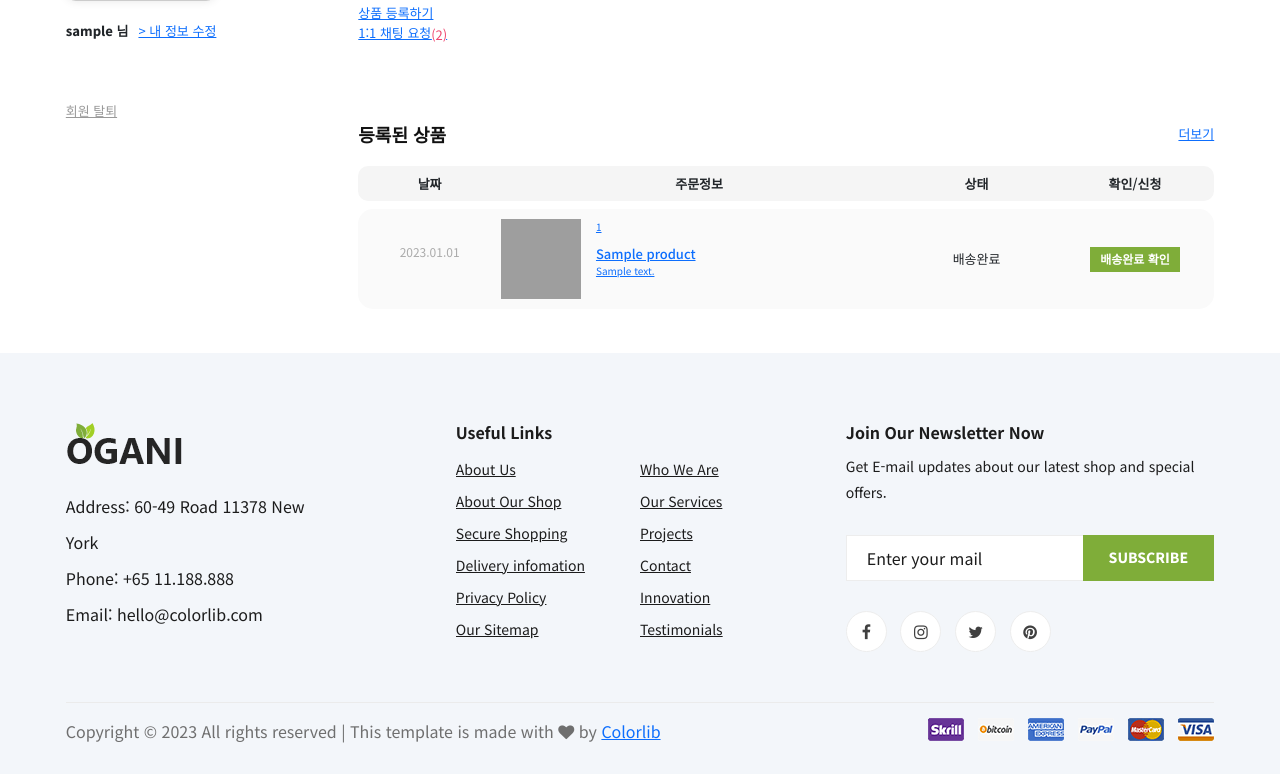
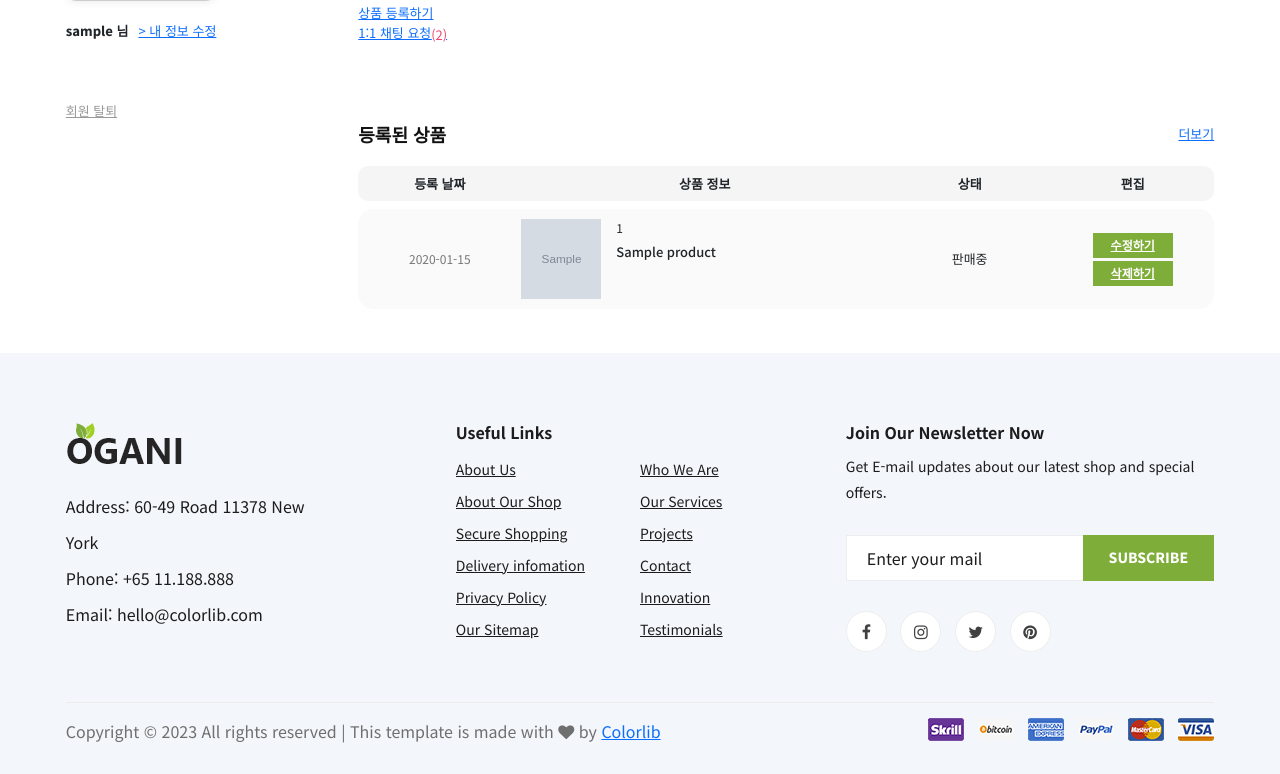
Before and after one commit to jeeeunu/1street, a Node project: template views/admin-my-page.ejs in a window 1280 px wide. Shown: the part 228-1002 px from the top of the page. Run offline with Node 20 templates, Linux system fonts and the light colour scheme; the template is opened without the code that fills it: most values are stand-ins (such as "Sample title", 1, 10 or a date in 2020); grey boxes marked "Sample" are stand-in pictures; some libraries are stand-ins or nearby versions; grey boxes are pictures that could not be loaded.

Commit message:
fix: 카테고리,상품 테이블 연결 수정

```diff
--- a/public/css/common.css
+++ b/public/css/common.css
@@ -95,9 +95,10 @@ img {
 }
 
 .date-text {
+  margin-bottom: 0;
   font-size: 12px;
   font-weight: 400;
-  color: #aaa;
+  color: #777;
 }
 
 .product-title {
@@ -581,12 +582,12 @@ fieldset {
 
 .order-list-table .t-head .td:first-child,
 .order-list-table .t-body .tr .td:first-child {
-  width: 18%;
+  width: 20%;
 }
 
 .order-list-table .t-head .td:nth-child(2),
 .order-list-table .t-body .tr .td:nth-child(2) {
-  width: 50%;
+  width: 45%;
   justify-content: start;
 }
 
@@ -614,6 +615,7 @@ fieldset {
 }
 
 .order-info-wrap .img-wrap {
+  flex-shrink: 0;
   width: 80px;
   height: 80px;
   overflow: hidden;
@@ -629,12 +631,12 @@ fieldset {
 }
 
 .order-info-wrap .text-wrap span:first-child {
-  margin-bottom: 10px;
-  font-size: 10px;
+  margin-bottom: 5px;
+  font-size: 12px;
 }
 
 .order-info-wrap .text-wrap span:nth-child(3) {
-  font-size: 10px;
+  font-size: 12px;
 }
 
 .input-box {
@@ -694,3 +696,17 @@ fieldset {
   text-align: left;
   overflow: hidden;
 }
+
+.btns {
+  flex-direction: column;
+}
+
+.btns a {
+  display: flex;
+  justify-content: center;
+  align-items: center;
+}
+
+.btns a + a {
+  margin-top: 3px;
+}
--- a/src/products/entities/category.entity.ts
+++ b/src/products/entities/category.entity.ts
@@ -17,6 +17,6 @@ export class CategoryEntity {
   @IsNumber()
   public category_number: number;
 
-  // @OneToMany(() => ProductsEntity, (product) => product.category)
-  // public products: ProductsEntity[];
+  @OneToMany(() => ProductsEntity, (product) => product.category)
+  public products: ProductsEntity[];
 }
--- a/views/admin-create-product.ejs
+++ b/views/admin-create-product.ejs
@@ -250,7 +250,6 @@
             } else {
               alert(data.message);
             }
-            window.location.href = '/';
           }
         } catch (error) {
           console.error('에러 발생:', error);
--- a/views/admin-my-page.ejs
+++ b/views/admin-my-page.ejs
@@ -67,10 +67,10 @@
             </div>
             <div class="order-list-table">
               <ul class="t-head">
-                <li class="td">날짜</li>
-                <li class="td">주문정보</li>
+                <li class="td">등록 날짜</li>
+                <li class="td">상품 정보</li>
                 <li class="td">상태</li>
-                <li class="td">확인/신청</li>
+                <li class="td">편집</li>
               </ul>
               <ul class="t-body">
                 <!-- <li class="tr">
@@ -104,32 +104,31 @@
                 <% products.forEach((product) => { %>
                 <li class="tr">
                   <div class="td">
-                    <p class="date-text"><%= '2023.01.01' %></p>
+                    <p class="date-text">
+                      <%= product.created_at.toISOString().substr(0, 10) %>
+                    </p>
                   </div>
                   <div class="td">
                     <div class="order-info-wrap">
                       <div class="img-wrap">
-                        <img src="<%= '이미지 URL' %>" alt="" />
+                        <img src="<%= product.product_image[0].url %>" alt="" />
                       </div>
                       <div class="text-wrap">
-                        <a href="">
+                        <div>
                           <span><%= product.id %></span>
                           <span class="product-title"
                             ><%= product.product_name %></span
                           >
-                          <span><%= product.product_desc %></span>
-                        </a>
+                        </div>
                       </div>
                     </div>
                   </div>
                   <div class="td status-wrap">
-                    <span><%= '배송완료' %></span>
+                    <span>판매중</span>
                   </div>
-                  <div class="td">
-                    <!-- TODO :: 버튼 각 상황에 맞게 -->
-                    <button type="button" class="btn-primary-s">
-                      배송완료 확인
-                    </button>
+                  <div class="td btns">
+                    <a href="" class="btn-primary-s">수정하기</a>
+                    <a href="" class="btn-primary-s">삭제하기</a>
                   </div>
                 </li>
                 <% }); %>
```
Also changed, not shown: src/common/entities/products.entity.ts (+20 -10 lines), src/products/products.service.ts (+11 -2 lines). Lines whose indentation alone changed are shown as unchanged.
